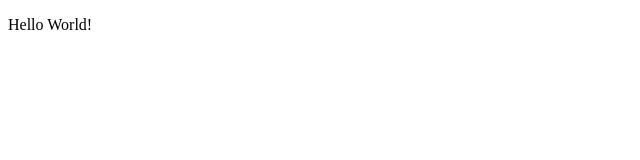
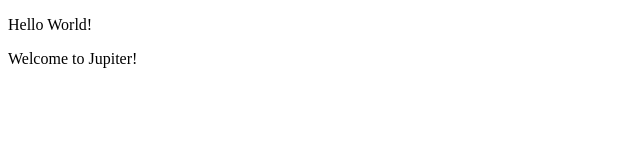
Before and after one commit to hasueee10/demo-repo, a plain HTML site: page index.html in a window 1280 px wide. Shown: the whole page, without its empty margins (0-640 px from the left). Drawn offline with Linux system fonts and the light colour scheme.

Commit message:
Add greeting for Jupiter

```diff
--- a/index.html
+++ b/index.html
@@ -7,5 +7,6 @@
   </head>
   <body>
     <p>Hello World!</p>
+    <p>Welcome to Jupiter!</p>
   </body>
 </html>
```
